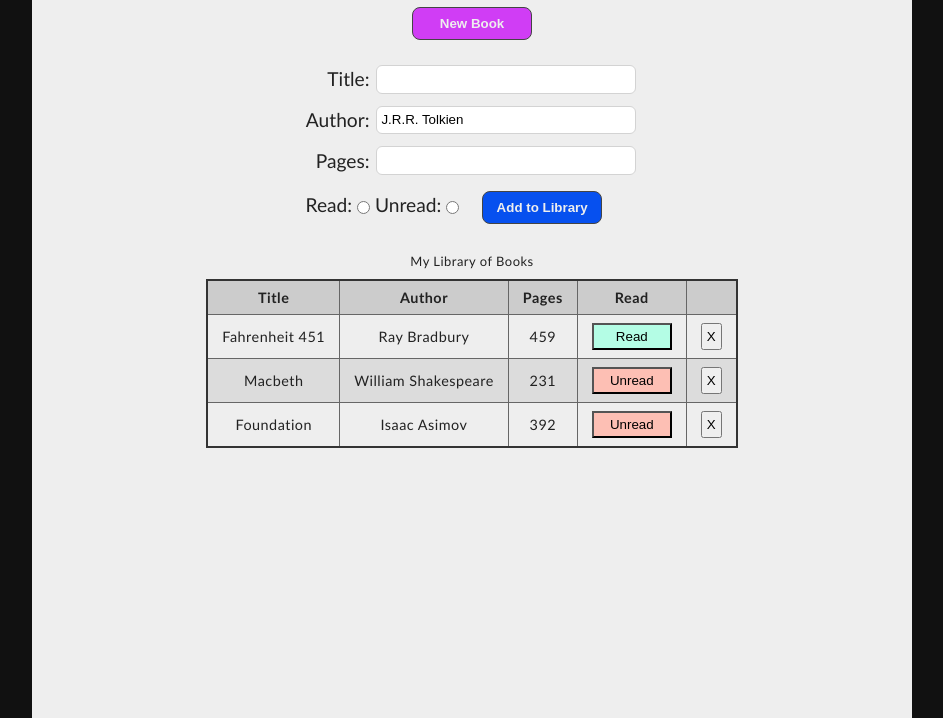
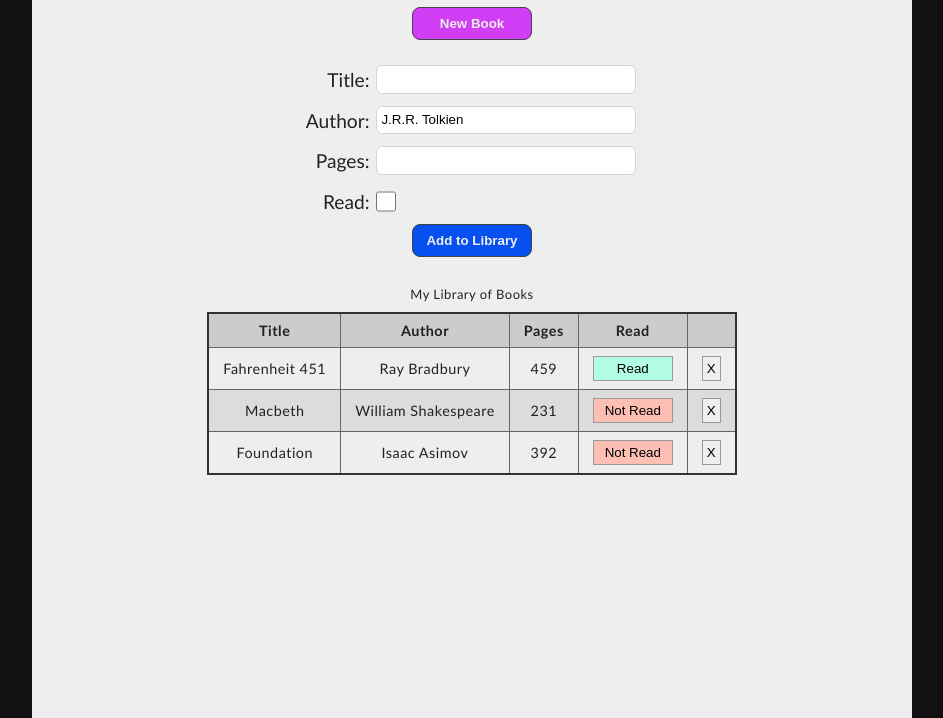
Before and after one commit to Slashmyaxl/library-project, a plain HTML site: page index.html in a window 1280 px wide. Both pictures are taken after a click on the button "New Book". Shown: the part 82-800 px from the top of the page, without its empty margins (168-1111 px from the left). Drawn offline with Linux system fonts and the light colour scheme.

Commit message:
Made to function fully per assignment

```diff
--- a/index.html
+++ b/index.html
@@ -24,17 +24,13 @@
                         <label for="pages">Pages: </label>
                         <input type="tel" id="pages" name="pages">
                     </div>
-                    <ul>
-                        <li>
-                            <label for="read">Read: </label>
-                            <input type="radio" id="read" name="read" value="read">
-                        </li>
-                        <li>
-                            <label for="unread">Unread: </label>
-                            <input type="radio" id="unread" name="read" value="unread">
-                        </li>
-                    </ul>
-                    <button class="new" id="add">Add to Library</button>
+                    <div class="form-input">
+                        <label for="read">Read: </label>
+                        <input type="checkbox" id="read" name="read">
+                    </div>
+                    <div class="form-input">
+                        <button class="new" id="add">Add to Library</button>
+                    </div>
                 </form>
             </div>
             <table>
--- a/library.js
+++ b/library.js
@@ -56,7 +56,7 @@ function tabulateLibrary(array) {
         const readButton = document.createElement('button');
         readButton.setAttribute('class', 'status');
         readButton.setAttribute('id', `${object.read.toLowerCase()}`);
-        readButton.textContent = `${object.read}`;
+        object.read === 'Read' ? readButton.textContent = 'Read' : readButton.textContent = 'Not Read';
         bookRead.appendChild(readButton);
 
         const bookRemove = document.createElement('td');
@@ -74,6 +74,8 @@ function tabulateLibrary(array) {
         newSlot.appendChild(bookRead);
         newSlot.appendChild(bookRemove);
     });
+
+    //Buttons on table only work properly after array cycled through
 
     readButtons = document.querySelectorAll('.status');
     removeButtons = document.querySelectorAll('.remove');
@@ -113,6 +115,6 @@ addBookButton.addEventListener('click', function(event) {
     const pages = document.getElementById('pages');
     const read = document.getElementById('read');
 
-    const newBook = new Book (title.value, author.value, pages.value, read.value);
+    const newBook = new Book (title.value, author.value, pages.value, read.checked);
     addBookToLibrary(newBook);
 })
--- a/styles.css
+++ b/styles.css
@@ -50,6 +50,8 @@ h1 {
 
 #add {
     background-color: hsl(221, 95%, 48%);
+    display: block;
+    margin-top: 2px;
 }
 
 form {
@@ -76,7 +78,8 @@ form > div > label {
 }
 
 form input[type=text],
-form input[type=tel] {
+form input[type=tel],
+form input[type=checkbox] {
     display: inline-block;
     width: 260px;
     height: 1.8rem;
@@ -84,16 +87,17 @@ form input[type=tel] {
     margin: 6px 2px;
     border: 1px solid lightgray;
     border-radius: 6px;
+    vertical-align: middle;
+}
+
+form input[type=checkbox] {
+    outline: none;
+    width: 20px;
 }
 
 form input[type=text]:focus {
     border: 2px solid gray;
     outline: none;
-}
-
-form input[type=radio] {
-    display: inline-block;
-    vertical-align: middle;
 }
 
 table {
@@ -108,6 +112,7 @@ table {
 table button {
     padding: 4px;
     width: 5rem;
+    border: 1px solid #999;
 }
 
 table button.remove {
```
